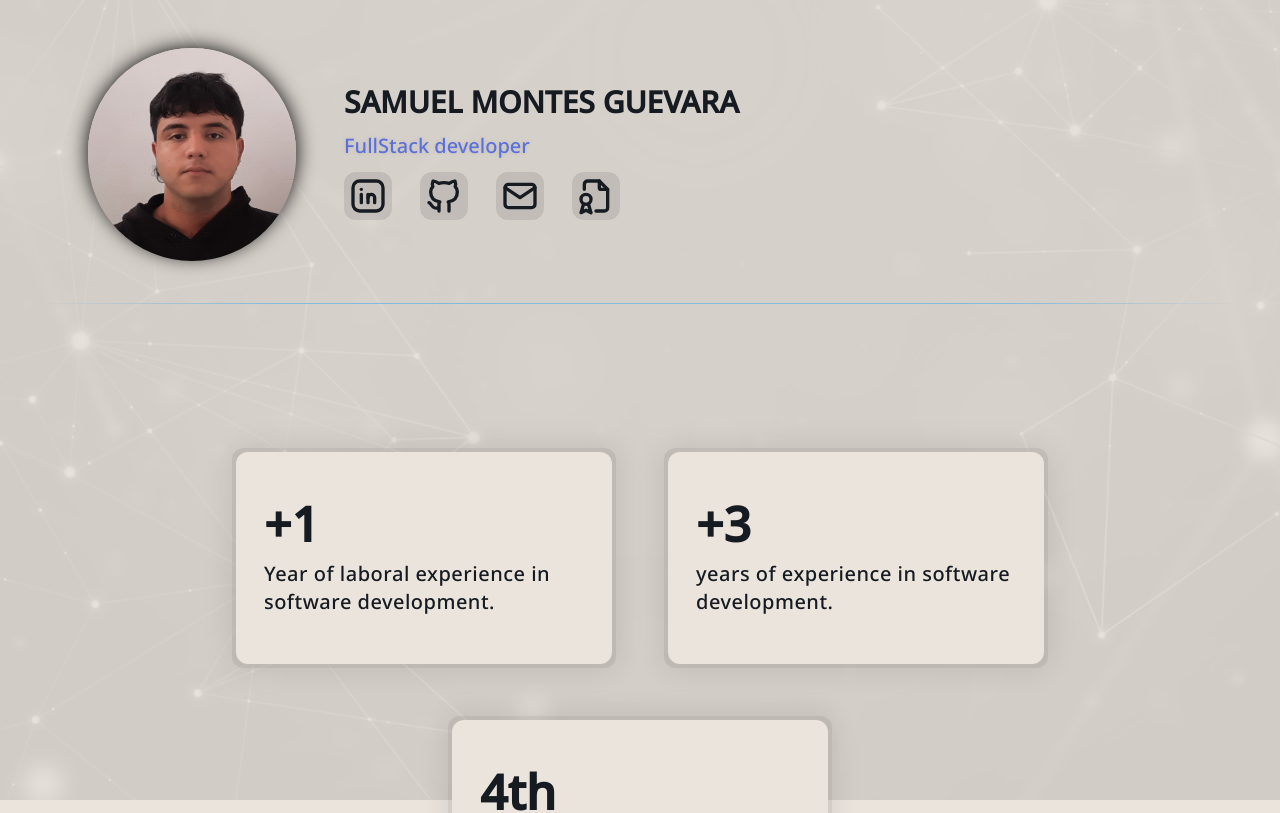
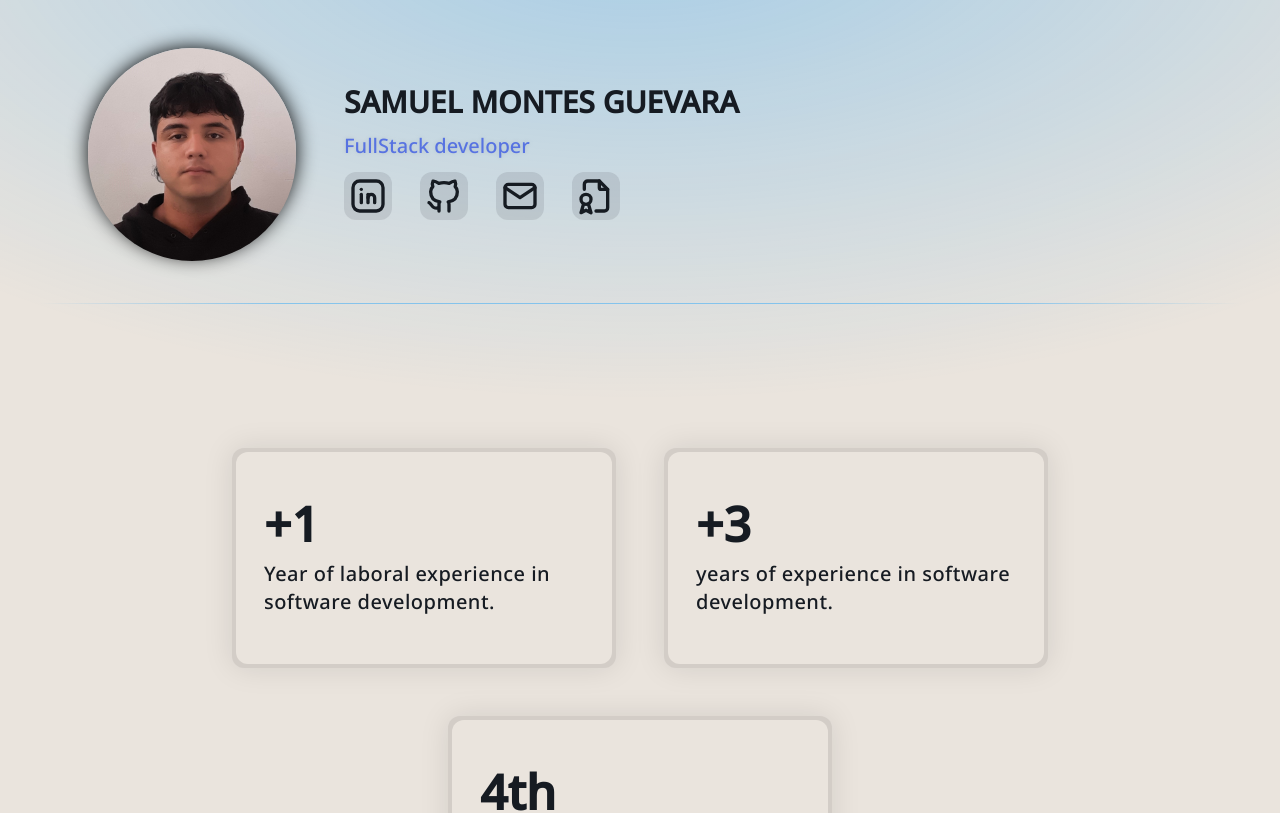
Before and after one commit to Montes01/ReactPortfolio, a React (Vite) app: page / in a window 1280 px wide. Shown: the top 813 px of the page. Built offline with nearby package versions, Linux system fonts and the light colour scheme.

Commit message:
feat: replace background image with top shine effect

```diff
--- a/src/App.tsx
+++ b/src/App.tsx
@@ -5,7 +5,7 @@ function App() {
 
   return (
   <div className="dark:bg-primary-dark font-[NotoSansTangsa] relative bg-primary-light flex items-center flex-col box-border min-w-[300px] ">
-    <img src="/Images/bg.jpg" className="object-cover fixed inset-0 w-screen h-screen opacity-10 grayscale dark:grayscale-0" alt=""/>
+    <div className="fixed inset-0 bg-[radial-gradient(ellipse_80%_60%_at_50%_-10%,rgba(9,153,255,0.3),transparent)] dark:bg-[radial-gradient(ellipse_80%_60%_at_50%_-10%,rgba(9,153,255,0.15),transparent)] pointer-events-none" />
       <Header />
       <Facts />
       <Experience />
--- a/tailwind.config.js
+++ b/tailwind.config.js
@@ -58,7 +58,11 @@ export default {
         short: "0 0 10px var(--tw-shadow-color)",
         basic: "0 0 20px var(--tw-shadow-color)",
         big: "0 0 30px var(--tw-shadow-color)",
-        giant: "0 0 40px var(--tw-shadow-color)"
+        giant: "0 0 40px var(--tw-shadow-color)",
+        top: "radial-gradient(ellipse 80% 50% at 50% -20%, var(--tw-shadow-color) 0%, transparent 100%)",
+      },
+      backgroundImage: {
+        'top-shadow': "radial-gradient(ellipse 80% 50% at 50% -20%, var(--tw-shadow-color) 0%, transparent 100%)",
       },
     },
   },
```
